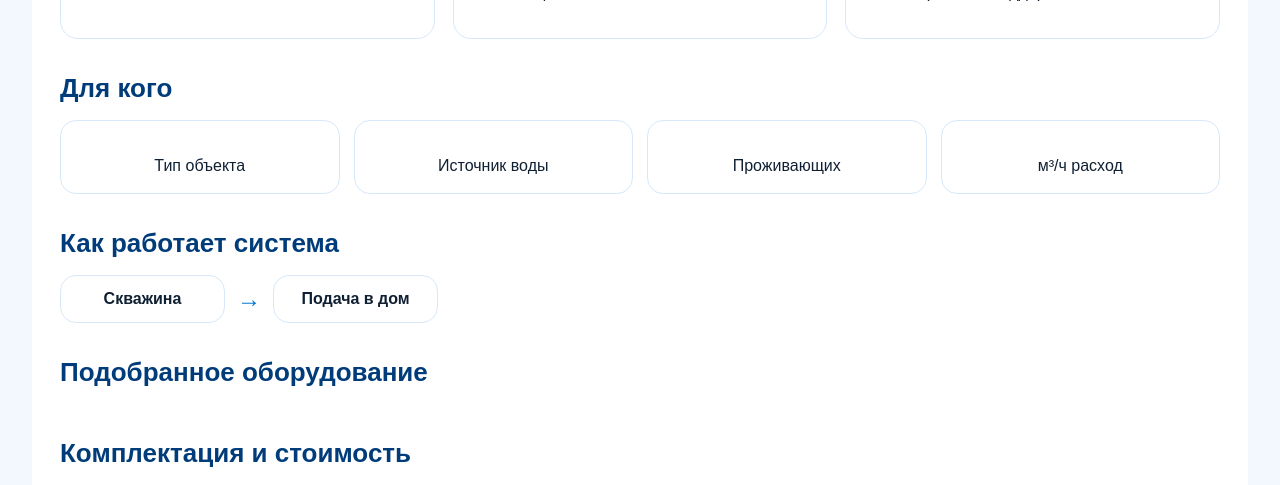
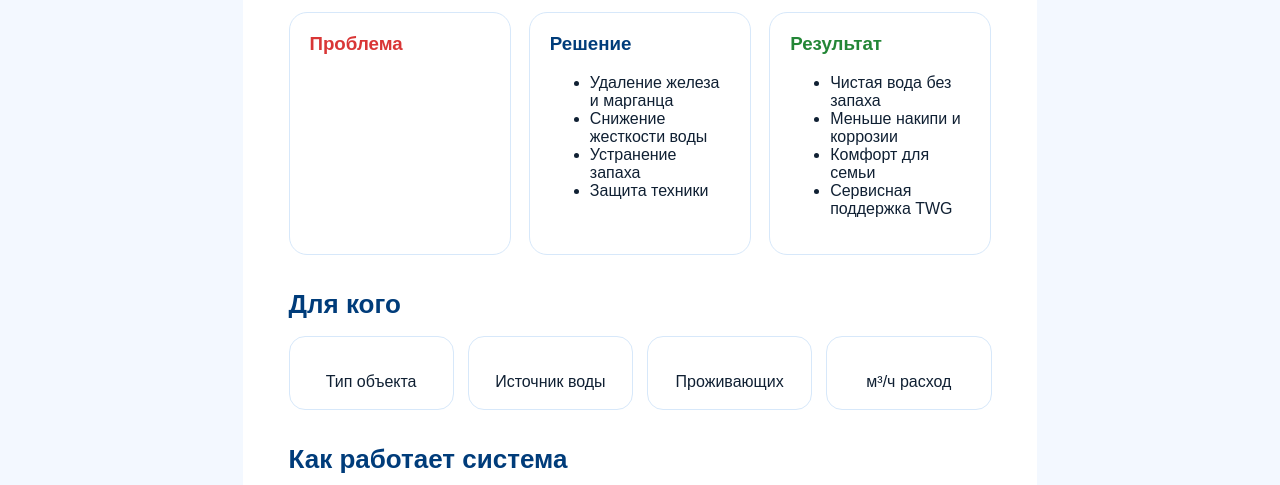
Before and after one commit to Arromanov1985/twg, a Python web app: template templates/public_kp.html in a window 1280 px wide. Shown: the part 559-1044 px from the top of the page. Run offline with Jinja, Linux system fonts and the light colour scheme; the template is opened without the code that fills it, so the values that code supplies are empty.

Commit message:
A4 layout and remove equipment cards

```diff
--- a/templates/public_kp.html
+++ b/templates/public_kp.html
@@ -4,7 +4,7 @@
 <meta charset="utf-8">
 <style>
 body{margin:0;background:#f3f8ff;font-family:Arial,sans-serif;color:#102033}
-.page{max-width:1160px;margin:0 auto;background:white;padding:28px}
+.page{width:210mm;min-height:297mm;margin:auto;background:white;padding:12mm;box-sizing:border-box}
 .hero{display:grid;grid-template-columns:1.2fr 1fr;gap:24px;border:1px solid #d7e8fa;border-radius:24px;padding:28px;background:linear-gradient(135deg,#fff,#eaf6ff)}
 .logo{font-size:44px;font-weight:900;color:#003c7a}
 .title{font-size:34px;font-weight:900;color:#003c7a;line-height:1.1;margin-top:20px}
@@ -77,18 +77,6 @@ th{background:#eef6ff;color:#003c7a}
   <div class="arrow">→</div><div class="step"><b>Подача в дом</b></div>
 </div>
 
-<div class="section">Подобранное оборудование</div>
-<div class="equipment-grid">
-{% for item in equipment %}
-  <div class="equipment">
-    <div class="eq-photo">{{ item.code }}</div>
-    <b>{{ item.name }}</b><br><small>{{ item.code }}</small>
-    <p>{{ item.description }}</p>
-    <b>{{ item.qty }} шт. · {{ item.sum_text }}</b>
-  </div>
-{% endfor %}
-</div>
-
 <div class="section">Комплектация и стоимость</div>
 <table>
 <thead><tr><th>№</th><th>Наименование</th><th>Кол-во</th><th>Цена</th><th>Сумма</th></tr></thead>
```
